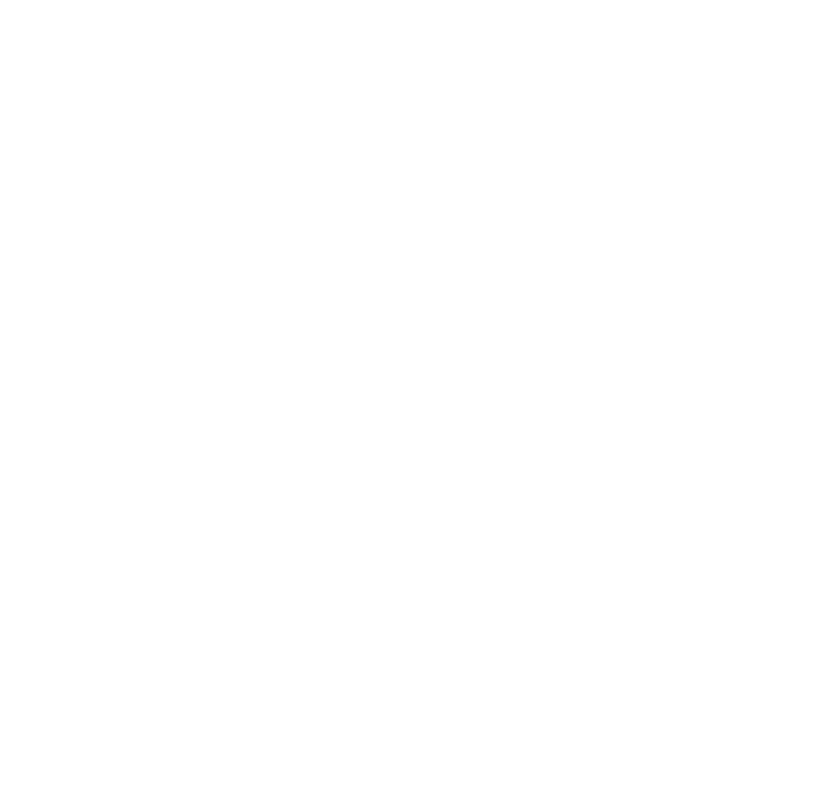
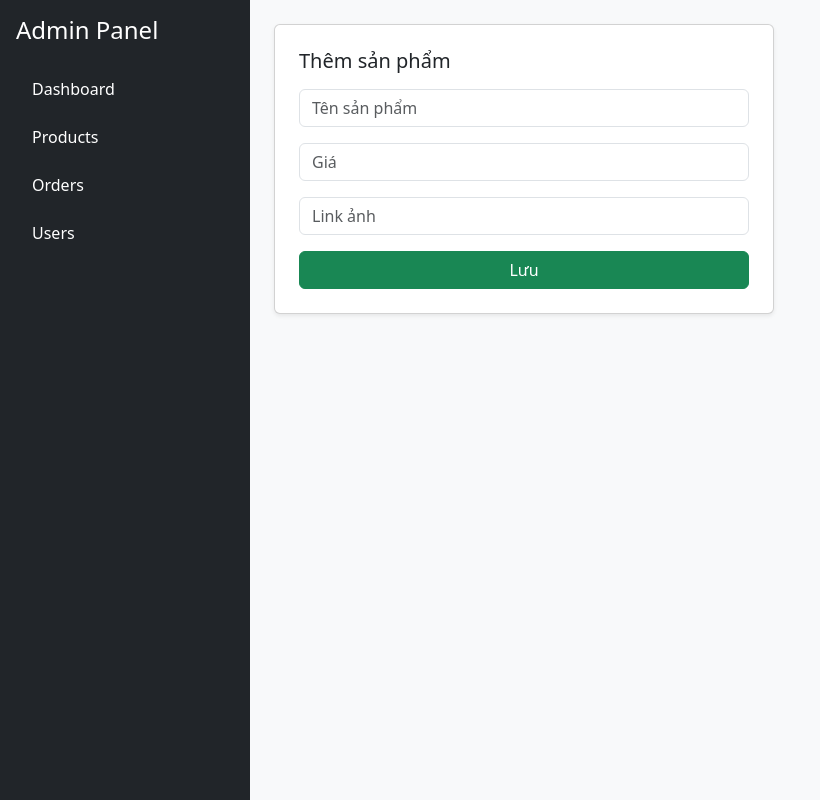
Before and after one commit to Pham-TienDat/ECommerce, a React (Vite) app in the folder Frontend/jsx/: page /admin/products/create in a window 1280 px wide. Before the commit this address had no page. Shown: the whole page, without its empty margins (0-820 px from the left). Built offline with nearby package versions, Linux system fonts and the light colour scheme.

Commit message:
Khởi tạo trang Admin

```diff
--- a/Frontend/jsx/src/App.jsx
+++ b/Frontend/jsx/src/App.jsx
@@ -9,6 +9,12 @@
 import OrderSuccess from './page/OrderSuccess'
 import OrderDetail from './page/OrderDetail'
 import Profile from './page/Profile'
+import AdminLayout from './admin/AdminLayout'
+import AdminDashboard from './admin/AdminDashboard'
+import AdminProducts from './admin/AdminProducts'
+import AdminUsers from './admin/AdminUsers'
+import AdminOrders from './admin/AdminOrders'
+import AdminProductForm from './admin/AdminProductForm'
 import { AuthProvider } from "./AuthContext";
 import { Routes, Route } from "react-router-dom";
 function App() {
@@ -27,6 +33,13 @@
         <Route path="/order-success" element={<OrderSuccess />} />
         <Route path="/orders/:id" element={<OrderDetail />} />
         <Route path="/profile" element={<Profile/>} />
+        <Route path="/admin/*" element={<AdminLayout />} >
+          <Route index element={<AdminDashboard />} />
+          <Route path="products" element={<AdminProducts />} />
+          <Route path="products/create" element={<AdminProductForm />} />
+          <Route path="orders" element={<AdminOrders/>} />
+          <Route path="users" element={<AdminUsers />} />
+        </Route>
       </Routes>
     </AuthProvider>
     </>
--- /dev/null
+++ b/Frontend/jsx/src/admin/AdminDashboard.jsx
@@ -0,0 +1,37 @@
+export default function AdminDashboard() {
+  return (
+    <div>
+      <h2 className="mb-4">Dashboard</h2>
+
+      <div className="row">
+        <div className="col-md-3">
+          <div className="card p-3 shadow-sm">
+            <h5>Total Orders</h5>
+            <h3>120</h3>
+          </div>
+        </div>
+
+        <div className="col-md-3">
+          <div className="card p-3 shadow-sm">
+            <h5>Total Products</h5>
+            <h3>58</h3>
+          </div>
+        </div>
+
+        <div className="col-md-3">
+          <div className="card p-3 shadow-sm">
+            <h5>Total Users</h5>
+            <h3>340</h3>
+          </div>
+        </div>
+
+        <div className="col-md-3">
+          <div className="card p-3 shadow-sm">
+            <h5>Revenue</h5>
+            <h3>$12,500</h3>
+          </div>
+        </div>
+      </div>
+    </div>
+  );
+}
--- /dev/null
+++ b/Frontend/jsx/src/admin/AdminLayout.jsx
@@ -0,0 +1,47 @@
+import { Link, Outlet } from "react-router-dom";
+
+export default function AdminLayout() {
+  return (
+    <div className="d-flex" style={{ minHeight: "100vh" }}>
+
+      {/* Sidebar */}
+      <div
+        className="bg-dark text-white p-3"
+        style={{ width: "250px" }}
+      >
+        <h4 className="mb-4">Admin Panel</h4>
+
+        <ul className="nav flex-column">
+          <li className="nav-item mb-2">
+            <Link to="/admin" className="nav-link text-white">
+              Dashboard
+            </Link>
+          </li>
+
+          <li className="nav-item mb-2">
+            <Link to="/admin/products" className="nav-link text-white">
+              Products
+            </Link>
+          </li>
+
+          <li className="nav-item mb-2">
+            <Link to="/admin/orders" className="nav-link text-white">
+              Orders
+            </Link>
+          </li>
+
+          <li className="nav-item mb-2">
+            <Link to="/admin/users" className="nav-link text-white">
+              Users
+            </Link>
+          </li>
+        </ul>
+      </div>
+
+      {/* Content */}
+      <div className="flex-grow-1 p-4 bg-light">
+        <Outlet />
+      </div>
+    </div>
+  );
+}
--- /dev/null
+++ b/Frontend/jsx/src/admin/AdminOrders.jsx
@@ -0,0 +1,29 @@
+export default function AdminOrders() {
+  return (
+    <div>
+      <h2 className="mb-4">Order Management</h2>
+
+      <table className="table table-striped bg-white">
+        <thead>
+          <tr>
+            <th>Order ID</th>
+            <th>User</th>
+            <th>Total</th>
+            <th>Status</th>
+          </tr>
+        </thead>
+
+        <tbody>
+          <tr>
+            <td>#1001</td>
+            <td>Dat</td>
+            <td>$500</td>
+            <td>
+              <span className="badge bg-warning">Pending</span>
+            </td>
+          </tr>
+        </tbody>
+      </table>
+    </div>
+  );
+}
--- /dev/null
+++ b/Frontend/jsx/src/admin/AdminProductForm.jsx
@@ -0,0 +1,50 @@
+import { useState } from "react";
+import { useNavigate } from "react-router-dom";
+import api from "../api/axios";
+
+export default function AdminProductForm() {
+  const navigate = useNavigate();
+  const [form, setForm] = useState({
+    name: "",
+    price: "",
+    image: ""
+  });
+
+  const handleSubmit = async (e) => {
+    e.preventDefault();
+    await api.post("/admin/products", form);
+    navigate("/admin/products");
+  };
+
+  return (
+    <div className="card p-4 shadow-sm" style={{ maxWidth: 500 }}>
+      <h5 className="mb-3">Thêm sản phẩm</h5>
+
+      <input
+        className="form-control mb-3"
+        placeholder="Tên sản phẩm"
+        value={form.name}
+        onChange={e => setForm({ ...form, name: e.target.value })}
+      />
+
+      <input
+        type="number"
+        className="form-control mb-3"
+        placeholder="Giá"
+        value={form.price}
+        onChange={e => setForm({ ...form, price: e.target.value })}
+      />
+
+      <input
+        className="form-control mb-3"
+        placeholder="Link ảnh"
+        value={form.image}
+        onChange={e => setForm({ ...form, image: e.target.value })}
+      />
+
+      <button className="btn btn-success w-100">
+        Lưu
+      </button>
+    </div>
+  );
+}
--- /dev/null
+++ b/Frontend/jsx/src/admin/AdminProducts.jsx
@@ -0,0 +1,56 @@
+import { useEffect, useState } from "react";
+import { Link, Outlet } from "react-router-dom";
+import api from "../api/axios";
+
+export default function AdminProducts() {
+  const [products, setProducts] = useState([]);
+
+  useEffect(() => {
+    api.get("/admin/products").then(res => {
+      setProducts(res.data.products);
+    });
+  }, []);
+
+  return (
+    <div>
+      <div className="d-flex justify-content-between mb-3">
+        <h4>Sản phẩm</h4>
+        <Link to="/admin/products/create" className="btn btn-primary">
+          + Thêm sản phẩm
+        </Link>
+        <Outlet />
+      </div>
+
+      <table className="table table-bordered bg-white shadow-sm">
+        <thead>
+          <tr>
+            <th>ID</th>
+            <th>Tên</th>
+            <th>Giá</th>
+            <th>Hành động</th>
+          </tr>
+        </thead>
+        <tbody>
+          {products.map(p => (
+            <tr key={p.id}>
+              <td>{p.id}</td>
+              <td>{p.name}</td>
+              <td>{p.price.toLocaleString()} ₫</td>
+              <td>
+                <Link
+                  to={`/admin/products/${p.id}/edit`}
+                  className="btn btn-sm btn-warning me-2"
+                >
+                  Sửa
+                </Link>
+                <button className="btn btn-sm btn-danger">
+                  Xóa
+                </button>
+              </td>
+            </tr>
+          ))}
+        </tbody>
+      </table>
+    </div>
+  );
+}
--- /dev/null
+++ b/Frontend/jsx/src/admin/AdminUsers.jsx
@@ -0,0 +1,33 @@
+export default function AdminUsers() {
+  return (
+    <div>
+      <h2 className="mb-4">User Management</h2>
+
+      <table className="table table-bordered bg-white">
+        <thead>
+          <tr>
+            <th>ID</th>
+            <th>Username</th>
+            <th>Role</th>
+            <th>Action</th>
+          </tr>
+        </thead>
+
+        <tbody>
+          <tr>
+            <td>1</td>
+            <td>dat123</td>
+            <td>
+              <span className="badge bg-danger">Admin</span>
+            </td>
+            <td>
+              <button className="btn btn-secondary btn-sm">
+                Change Role
+              </button>
+            </td>
+          </tr>
+        </tbody>
+      </table>
+    </div>
+  );
+}
--- a/Frontend/jsx/src/page/Login.jsx
+++ b/Frontend/jsx/src/page/Login.jsx
@@ -24,7 +24,11 @@
         localStorage.setItem("username",JSON.stringify(username));
         localStorage.setItem("fullName",res.data.name);
         localStorage.setItem("accessToken", res.data.accessToken);
-        navigate(from, { replace: true });
+        if(res.data.role==="admin"){
+          navigate("/admin");
+        }
+        else{
+        navigate(from, { replace: true });}
       }
       else setResult("Sai tài khoản hoặc mật khẩu");
     }
```
Also changed, not shown: 1 other file (tests, documents, lock files or other folders).
